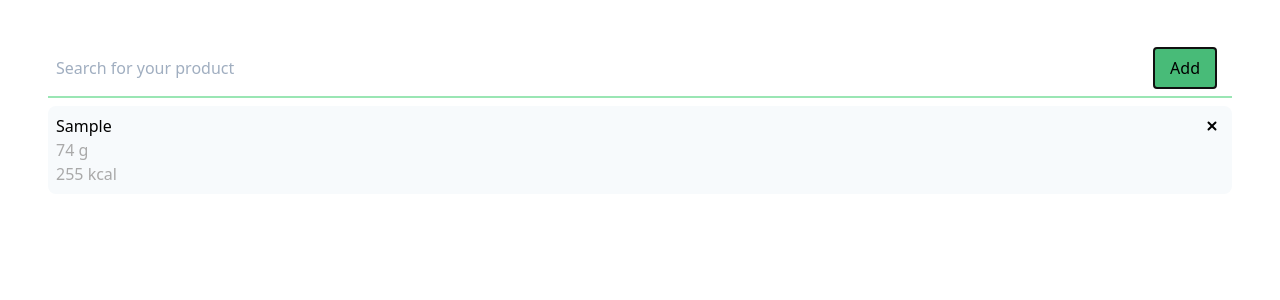
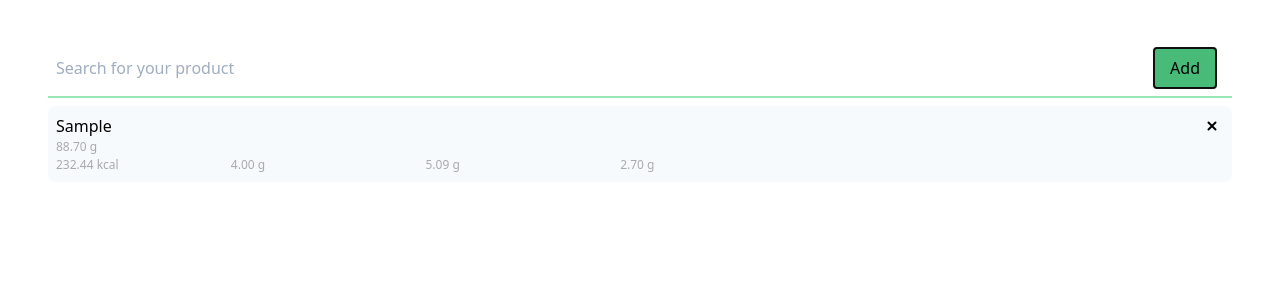
Before and after one commit to wgxqhmdorv/fitit-frontend, a Next.js app: page /list in a window 1280 px wide. Both pictures are taken after typing "Sample" into the empty fields and a click on the button "Add". Shown: the top 300 px of the page. Built offline with nearby package versions, Linux system fonts and the light colour scheme.

Commit message:
Add macros display to item component

```diff
--- a/components/item.js
+++ b/components/item.js
@@ -7,11 +7,20 @@ const Item = ({ item }) => {
   return (
     <div className="mb-2 bg-gray-100 p-2 rounded-lg">
       <div className="flex justify-between">
-        <p className="capitalize">{item}</p>
+        <p className="capitalize">{item.name}</p>
         <X handleOnClick={() => api.removeItem(item)} />
       </div>
-      <p className="text-temp">{Math.floor(Math.random() * 50 + 50)} g</p>
-      <p className="text-temp">{Math.floor(Math.random() * 300 + 100)} kcal</p>
+      <div className="text-xs text-temp ">
+        <p>{item.weight} g</p>
+        <div className="flex">
+          <p>{item.calories} kcal</p>
+          <div className="flex w-1/2 justify-around ml-8">
+            <p>{item.carbohydrates} g</p>
+            <p>{item.proteins} g</p>
+            <p>{item.fats} g</p>
+          </div>
+        </div>
+      </div>
     </div>
   );
 };
--- a/components/list.js
+++ b/components/list.js
@@ -14,7 +14,15 @@ const List = () => {
 
   const addItem = event => {
     if (input != "") {
-      setItems(items.concat(input));
+      const newItem = {
+        name: input,
+        weight: (Math.random() * 50 + 50).toFixed(2),
+        calories: (Math.random() * 300 + 100).toFixed(2),
+        carbohydrates: (Math.random() * 30 + 1).toFixed(2),
+        proteins: (Math.random() * 15 + 1).toFixed(2),
+        fats: (Math.random() * 10 + 1).toFixed(2)
+      };
+      setItems(items.concat(newItem));
       setInput("");
     }
     event.preventDefault();
```
